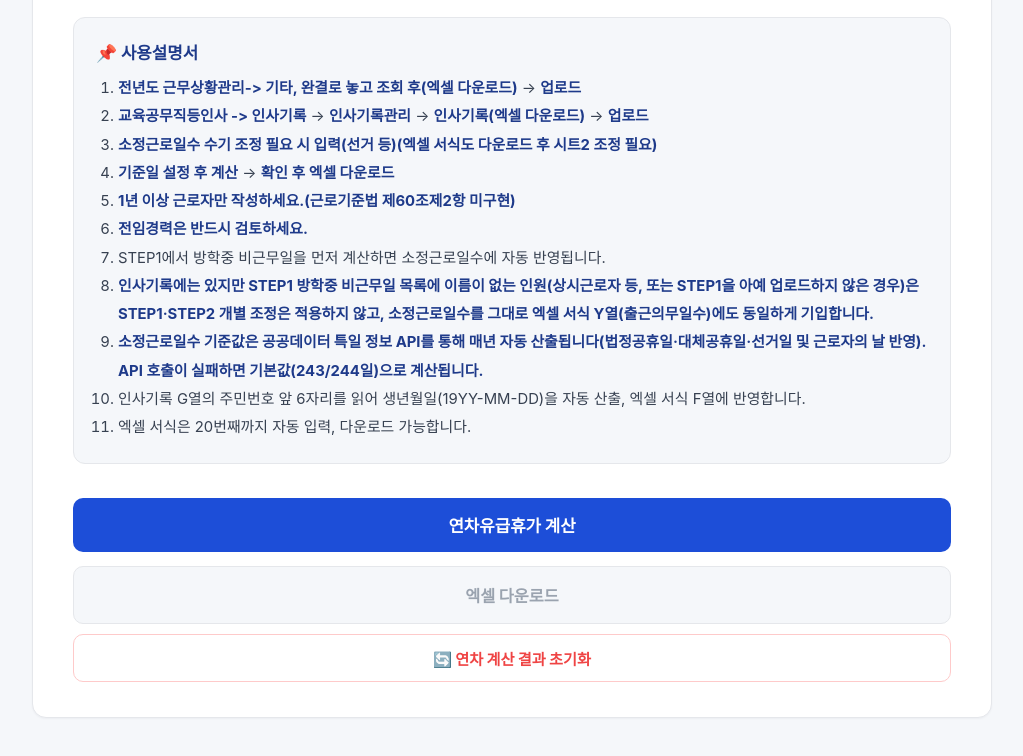
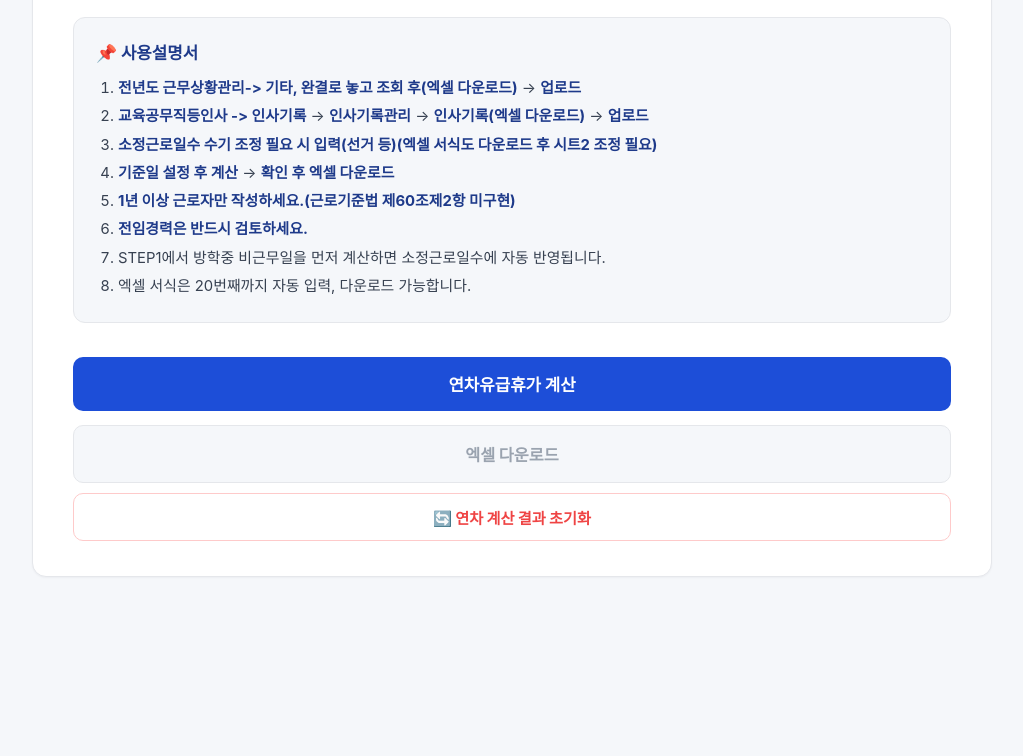
Before and after one commit to sma05023-cyber/holiday, a plain HTML site: page index.html in a window 1280 px wide. Shown: the part 1348-2104 px from the top of the page, without its empty margins (128-1151 px from the left). After the commit the page ends 1989 px from the top, so only its background shows below. Drawn offline with nearby package versions, Linux system fonts and the light colour scheme.

Commit message:
Update index.html

```diff
--- a/index.html
+++ b/index.html
@@ -183,9 +183,6 @@
         <li><strong>1년 이상 근로자만 작성하세요.(근로기준법 제60조제2항 미구현)</strong></li>
         <li><strong>전임경력은 반드시 검토하세요.</strong></li>
         <li>STEP1에서 방학중 비근무일을 먼저 계산하면 소정근로일수에 자동 반영됩니다.</li>
-        <li><strong>인사기록에는 있지만 STEP1 방학중 비근무일 목록에 이름이 없는 인원(상시근로자 등, 또는 STEP1을 아예 업로드하지 않은 경우)은 STEP1·STEP2 개별 조정은 적용하지 않고, 소정근로일수를 그대로 엑셀 서식 Y열(출근의무일수)에도 동일하게 기입합니다.</strong></li>
-        <li><strong>소정근로일수 기준값은 공공데이터 특일 정보 API를 통해 매년 자동 산출됩니다(법정공휴일·대체공휴일·선거일 및 근로자의 날 반영). API 호출이 실패하면 기본값(243/244일)으로 계산됩니다.</strong></li>
-        <li>인사기록 G열의 주민번호 앞 6자리를 읽어 생년월일(19YY-MM-DD)을 자동 산출, 엑셀 서식 F열에 반영합니다.</li>
         <li>엑셀 서식은 20번째까지 자동 입력, 다운로드 가능합니다.</li>
       </ol>
     </div>
```
